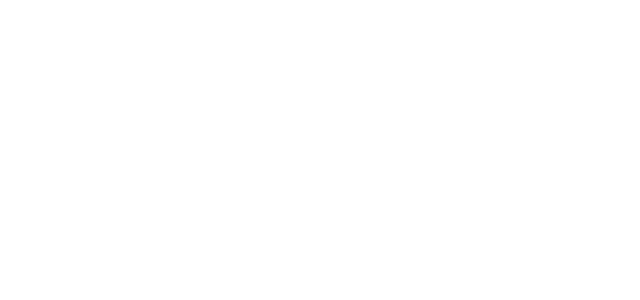
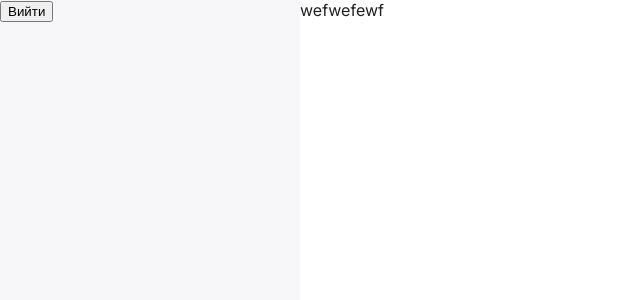
Before and after one commit to fripexx/social_projects_organizer, a React (Create React App) app in the folder client/: page /projects in a window 1280 px wide. Before the commit this address had no page. Shown: the top 300 px of the page, without its empty margins (0-640 px from the left). Built offline with nearby package versions, Linux system fonts and the light colour scheme.

Commit message:
feat: Added parameters to the routes. Renamed the Sidebar component to SidebarUser. Created components and the basic structure for AccountPage and ContentPage. Added styles for the Page component.

```diff
--- a/client/src/App.tsx
+++ b/client/src/App.tsx
@@ -31,7 +31,7 @@ const App = () => {
                 {routes.map(route => {
                     return (
                         <Route
-                            key={route.name}
+                            key={route.key}
                             path={route.path}
                             element={
                                 route.redirectIfAuthenticated && isAuth ? (
--- /dev/null
+++ b/client/src/Components/ContentPage/ContentPage.tsx
@@ -0,0 +1,16 @@
+import React, {FC, ReactNode} from 'react';
+
+interface ContentPageProps {
+    children: ReactNode;
+    [key: string]: any;
+}
+
+const ContentPage:FC<ContentPageProps> = ({children, ...contentPageProps}) => {
+    return (
+        <div {...contentPageProps}>
+            {children}
+        </div>
+    );
+};
+
+export default ContentPage;
--- a/client/src/Components/Page/Page.module.scss
+++ b/client/src/Components/Page/Page.module.scss
@@ -1,3 +1,6 @@
-.page{
-
+.page {
+    display: grid;
+    grid-template-columns: 300px 1fr;
+    height: 100%;
+    min-height: 100vh;
 }
--- a/client/src/Components/Page/Page.tsx
+++ b/client/src/Components/Page/Page.tsx
@@ -1,10 +1,15 @@
-import React, {FC} from 'react';
+import React, {FC, ReactNode} from 'react';
 import classes from "./Page.module.scss";
 
-const Page: FC = () => {
+interface PageProps {
+    children: ReactNode;
+    [key: string]: any;
+}
+
+const Page: FC<PageProps> = ({children, ...pageProps}) => {
     return (
-        <div className={classes.page}>
-
+        <div className={classes.page} {...pageProps}>
+            {children}
         </div>
     );
 };
--- /dev/null
+++ b/client/src/Components/SidebarUser/SidebarUser.module.scss
@@ -0,0 +1,4 @@
+.container{
+    background: var(--Color-Grey);
+    height: 100%;
+}
--- /dev/null
+++ b/client/src/Components/SidebarUser/SidebarUser.tsx
@@ -0,0 +1,13 @@
+import React, {FC} from 'react';
+import classes from "./SidebarUser.module.scss";
+const SidebarUser: FC = () => {
+    return (
+        <div className={classes.container}>
+            <button>
+                Вийти
+            </button>
+        </div>
+    );
+};
+
+export default SidebarUser;
--- /dev/null
+++ b/client/src/Pages/AccountPage/AccountPage.tsx
@@ -0,0 +1,17 @@
+import React, {FC} from 'react';
+import Page from "../../Components/Page/Page";
+import SidebarUser from "../../Components/SidebarUser/SidebarUser";
+import ContentPage from "../../Components/ContentPage/ContentPage";
+
+const AccountPage: FC = () => {
+    return (
+        <Page>
+            <SidebarUser/>
+            <ContentPage>
+                wefwefewf
+            </ContentPage>
+        </Page>
+    );
+};
+
+export default AccountPage;
--- a/client/src/Routes/routes.ts
+++ b/client/src/Routes/routes.ts
@@ -1,9 +1,12 @@
 import React from "react";
 import AuthPage from "../Pages/AuthPage/AuthPage";
+import AccountPage from "../Pages/AccountPage/AccountPage";
 
 interface Route {
+    key: string;
     name: string;
     path: string;
+    icon: string;
     component: React.FC;
     redirectIfAuthenticated?: boolean;
     requiresAuth?: boolean;
@@ -11,15 +14,27 @@ interface Route {
 
 export const routes: Route[] = [
     {
-        name: "auth",
+        key: "auth",
+        name: "Авторизація",
         path: "/login",
         component: AuthPage,
+        icon: "",
         redirectIfAuthenticated: true,
     },
     {
-        name: "registration",
+        key: "registration",
+        name: "Реєстрація",
         path: "/registration",
         component: AuthPage,
+        icon: "",
         redirectIfAuthenticated: true
     },
+    {
+        key: "projects",
+        name: "Проєкти",
+        path: "/projects",
+        component: AccountPage,
+        icon: "",
+        redirectIfAuthenticated: false
+    },
 ];
```
Also changed, not shown: client/src/Components/Sidebar/Sidebar.tsx (deleted, +0 -11 lines), client/src/Components/Sidebar/Sidebar.module.scss (deleted).
